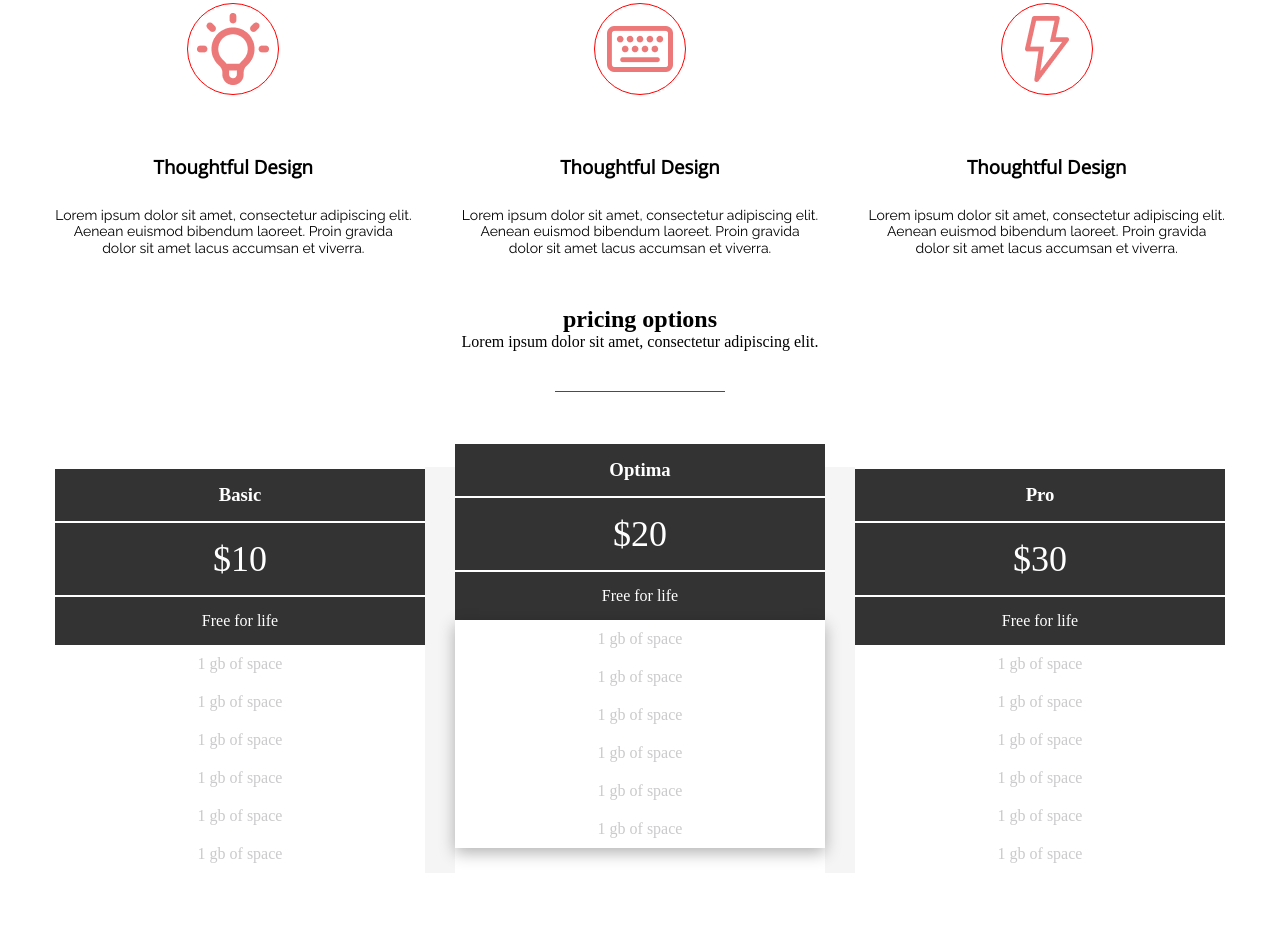
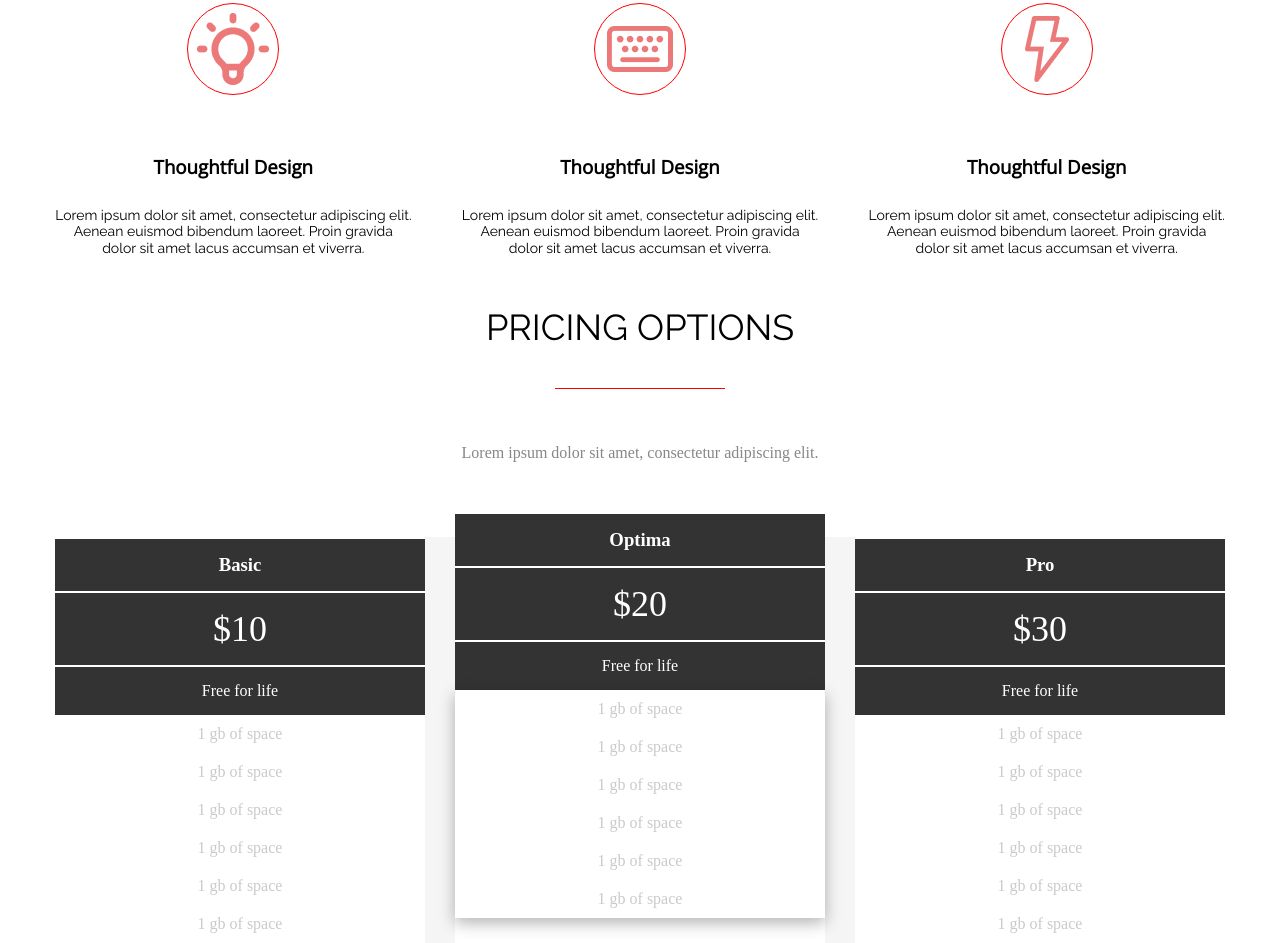
Before and after one commit to ImmDz/axit-Iskhakov, a plain HTML site: page index.html in a window 1280 px wide. Shown: the part 860-1803 px from the top of the page. Before the commit the page ends 1733 px from the top, so only its background shows below. Drawn offline with nearby package versions, Linux system fonts and the light colour scheme.

Commit message:
renamed awesome description class, added font style in pricing-block.css

```diff
--- a/css/awesome-block.css
+++ b/css/awesome-block.css
@@ -31,9 +31,10 @@
     margin-top: 40px;
 }
 
-.awesome__about {
+.awesome__description {
     margin-top: 55px;
     color: #86878B;
+
 }
 
 .awesome__list {
--- a/css/pricing-block.css
+++ b/css/pricing-block.css
@@ -1,6 +1,19 @@
 .pricing {
     text-align: center;
     margin-top: 50px;
+}
+
+.pricing__title {
+    font-size: 36px;
+    line-height: 42px;
+    text-transform: uppercase;
+    font-family: 'Raleway', sans-serif;
+    font-weight: 400;
+}
+
+.pricing__description {
+    margin-top: 55px;
+    color: #86878B;
 }
 
 .cards {
@@ -19,20 +32,6 @@
 .cards__item--basic{
     margin-top: -25px;
 }
-/* .card__title {
-    background-color: #333333;
-}
-
-.card__price {
-    background-color: #333333;
-    margin-top: 5px;
-}
-
-.card__description {
-    background-color: #333333;
-    margin-top: 5px;
-} */
-
 
 .cards__item--margin {
     margin-top: 2px;
@@ -40,6 +39,7 @@
     padding: 15px 0;
     color: white;
 }
+
 .card__price {
     font-size: 36px;
 }
--- a/index.html
+++ b/index.html
@@ -60,7 +60,7 @@
             <div class="container container__awesome">
                 <h2 class="awesome__title">why this is awesome</h2>
                 <div class="line"></div>
-                <p class="awesome__about">Lorem ipsum dolor sit amet, consectetur adipiscing elit.</p>
+                <p class="awesome__description">Lorem ipsum dolor sit amet, consectetur adipiscing elit.</p>
                 <ul class="awesome__list">
                     <li class="awesome__item">
                         <div class="image light"></div>
@@ -89,8 +89,8 @@
         <section class="pricing">
             <div class="container">
                 <h2 class="pricing__title">pricing options</h2>
+                <div class="line"></div>
                 <p class="pricing__description">Lorem ipsum dolor sit amet, consectetur adipiscing elit.</p>
-                <div class="line"></div>
                 <div class="cards">
                     <div class="cards__item">
                         <h3 class="card__title cards__item--margin">Basic</h3>
```
